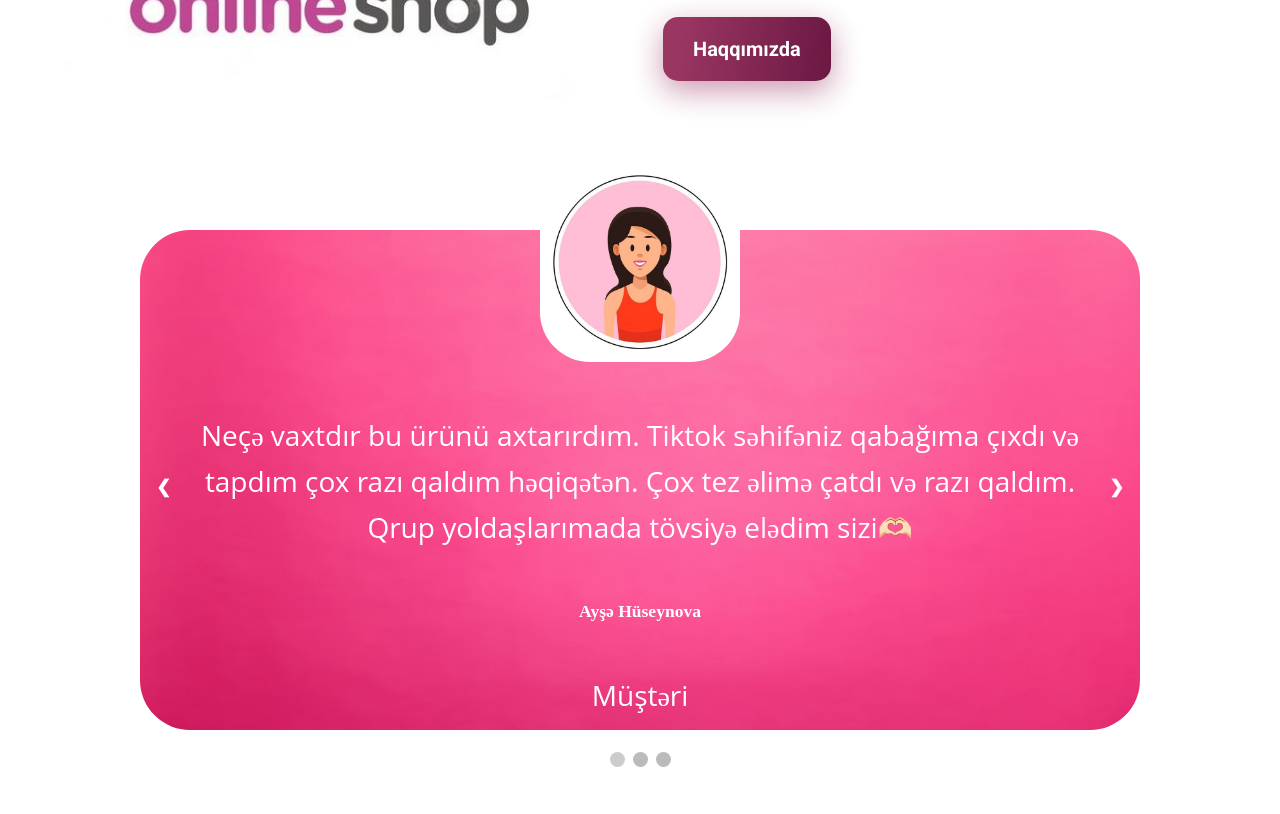
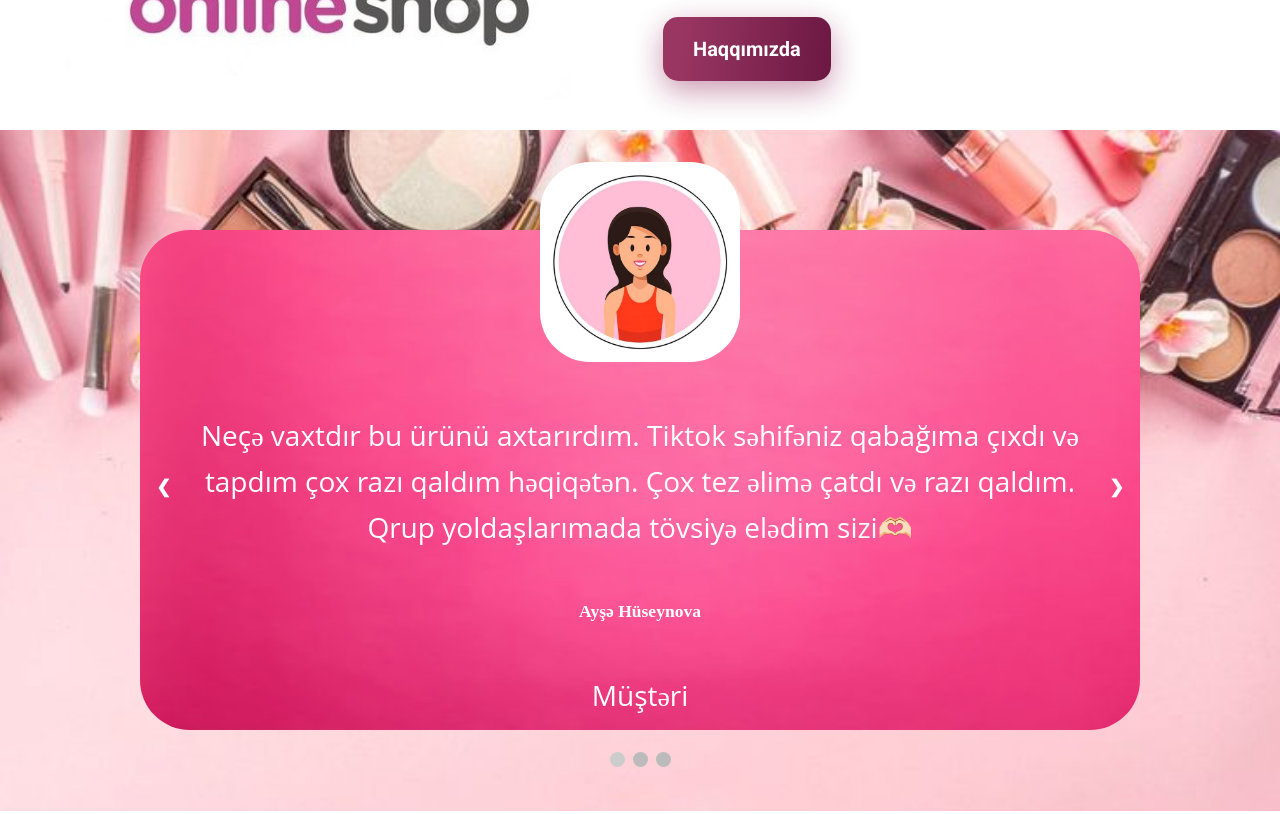
Before and after one commit to aysumeryem/aymerbeautyproject, a plain HTML site: page index.html in a window 1280 px wide. Shown: the part 1686-2500 px from the top of the page. Drawn offline with Linux system fonts and the light colour scheme; the site is published under a folder, as on GitHub Pages, so addresses that start at the root find nothing.

Commit message:
fixing bug

```diff
--- a/css/style.css
+++ b/css/style.css
@@ -293,9 +293,10 @@ nav ul li a {
 
 #section-4 {
   padding: 40px 0;
-  background-image: url("/assets/images/cosmeticbg.png");
-  background-size: cover;
+  background-image: url("../assets/images/cosmeticbg.png");
+  background-size: cover
 }
+
 #section-4 .title {
   text-align: center;
   margin-bottom: 60px;
```
